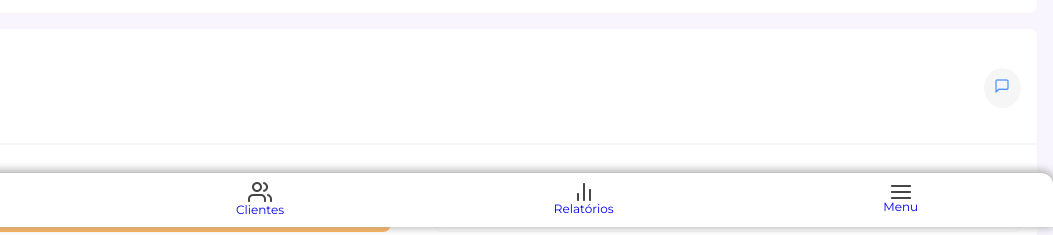
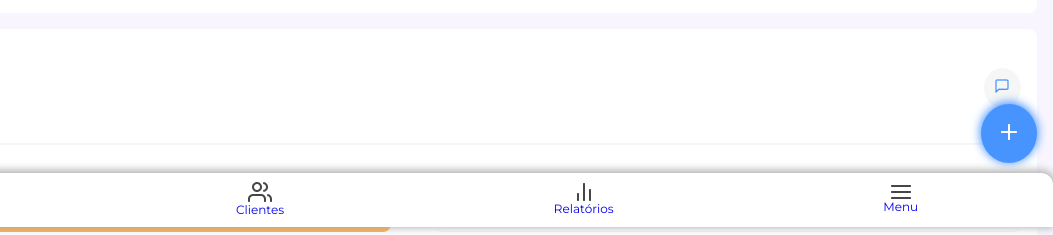
Before and after one commit to capella-marcosfilipe/agenda-medica-alura7DaysOfCode, a plain HTML site: page index.html in a window 1280 px wide. Shown: the part 573-808 px from the top of the page, 227-1280 px from the left. Drawn offline with Linux system fonts and the light colour scheme.

Commit message:
Added a floating button

```diff
--- a/index.html
+++ b/index.html
@@ -354,7 +354,14 @@
       </div>
     </section>
 
-    <footer class="footer__menu">
+    <footer>
+      <a href="#" class="footer__button">
+        <img
+          src="assets/mais.png"
+          alt="ìcone de mais"
+          class="footer__button__icon" />
+      </a>
+      <div class="footer__menu">
         <a href="#" class="footer__menu__link footer__menu__link__current">
           <img src="assets/Calendario.png" alt="Ícone de Calendário" />
           <p>Consultas</p>
@@ -371,6 +378,7 @@
           <img src="assets/Menu.png" alt="Ícone de Menu" />
           <p>Menu</p>
         </a>
+      </div>
     </footer>
   </body>
 </html>
--- a/styles/footer.css
+++ b/styles/footer.css
@@ -45,3 +45,15 @@
   font-size: 0.75rem;
   line-height: 1rem;
 }
+
+.footer__button {
+  background-color: var(--azul);
+  box-shadow: 0 -1px 10px 1px var(--azul);
+  border-radius: 50%;
+  padding: 1.25rem;
+  margin: 1rem;
+
+  position: fixed;
+  right: 0rem;
+  bottom: 3rem;
+}
```
Also changed, not shown: assets/mais.png (added). Lines whose indentation alone changed are shown as unchanged.
